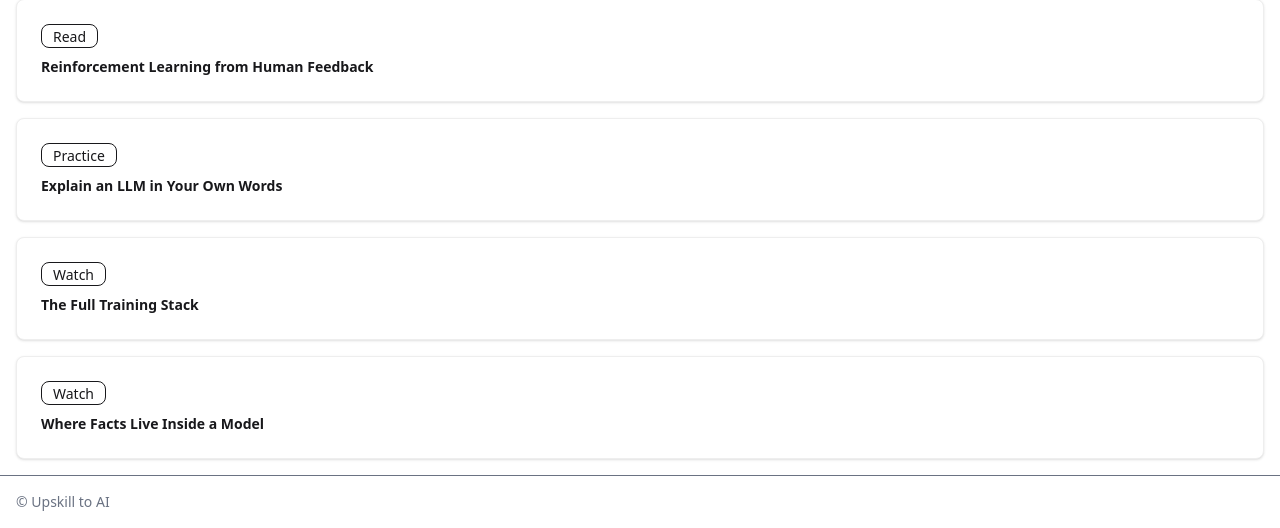
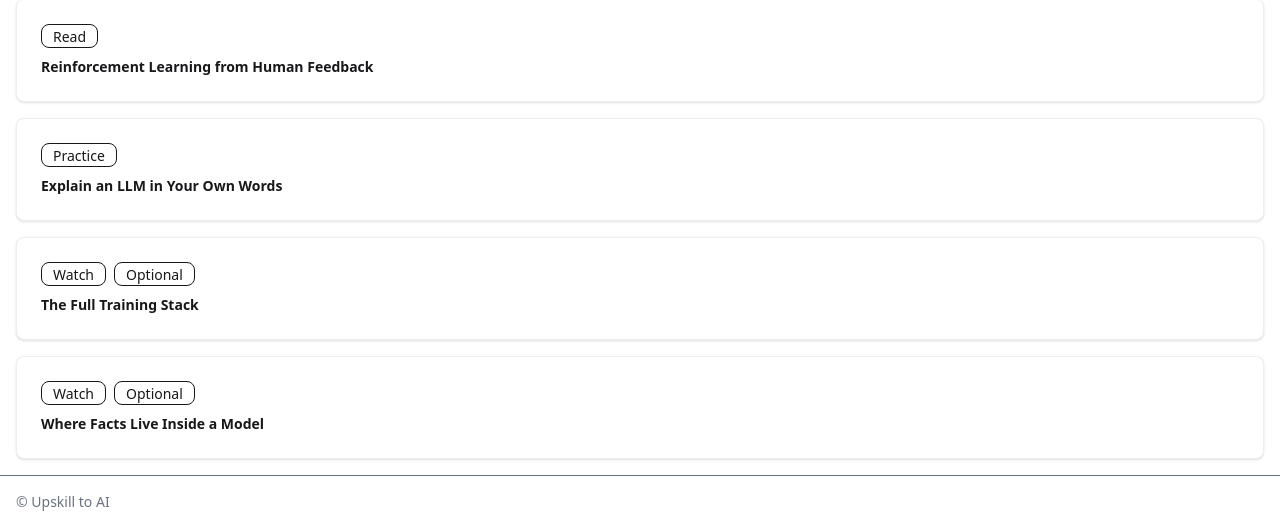
Before and after one commit to upskilltoai/upskill-to-ai, a FastAPI app: page /curriculum/phase1/how-llms-work in a window 1280 px wide. Shown: the part 989-1517 px from the top of the page. Run offline with FastAPI, Linux system fonts and the light colour scheme; style sheets or scripts are compiled from the project's sources.

Commit message:
Tag optional steps with a badge

```diff
--- a/app/templates/topic.html
+++ b/app/templates/topic.html
@@ -18,7 +18,10 @@
   {% for step in topic.steps %}
   <details class="card bg-base-100 shadow-sm border border-base-300">
     <summary class="card-body cursor-pointer">
-      <span class="badge badge-outline">{{ step.action | capitalize }}</span>
+      <div class="flex gap-2">
+        <span class="badge badge-outline">{{ step.action | capitalize }}</span>
+        {% if step.optional %}<span class="badge badge-outline">Optional</span>{% endif %}
+      </div>
       {% if step.resources and step.resources | length == 1 %}
       <a href="{{ step.resources[0].url }}" class="link link-hover font-semibold" target="_blank" rel="noopener noreferrer">{{ step.title }}</a>
       {% else %}
```
Also changed, not shown: tests/test_curriculum_pages.py (+7 -0 lines).
